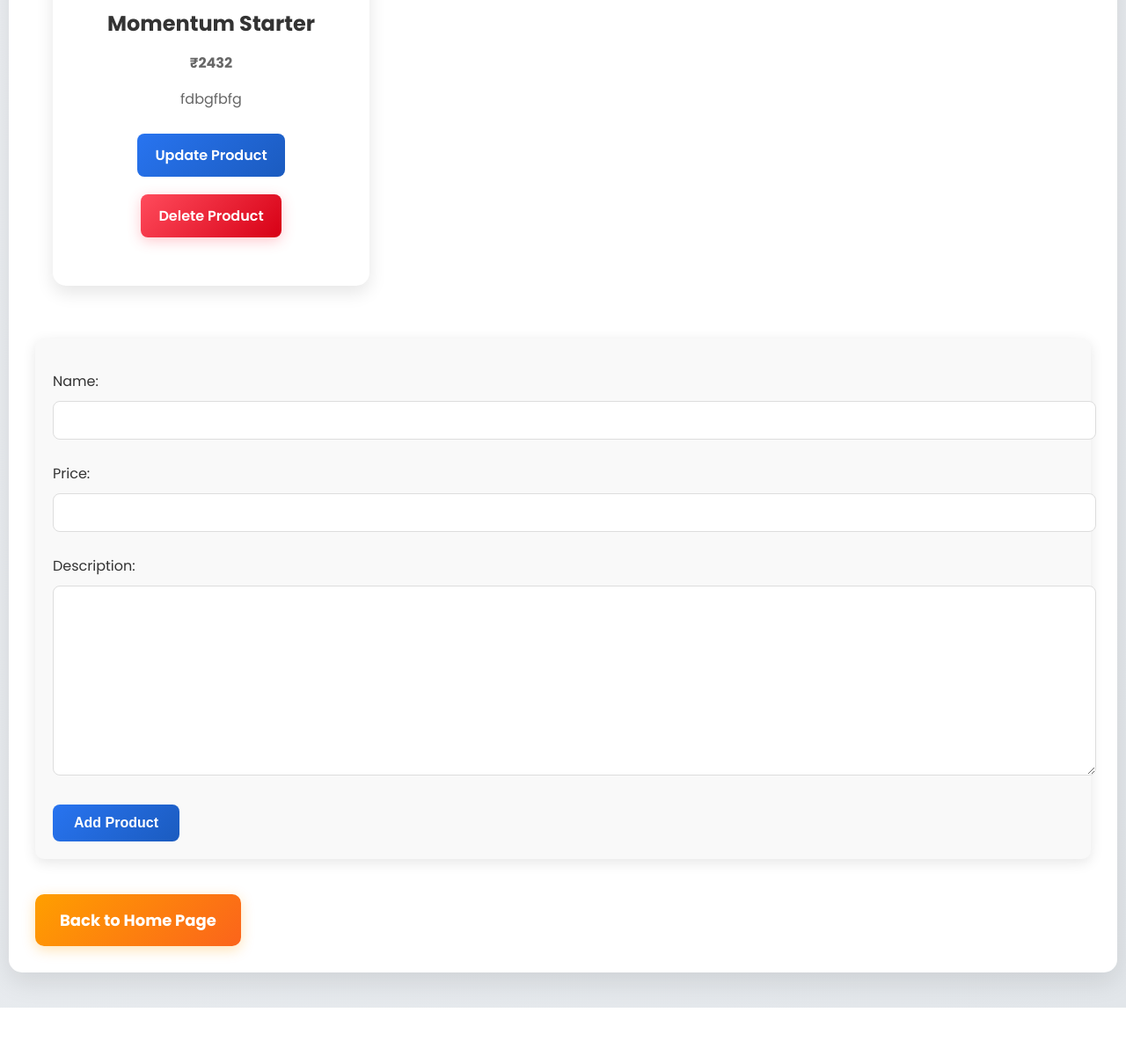
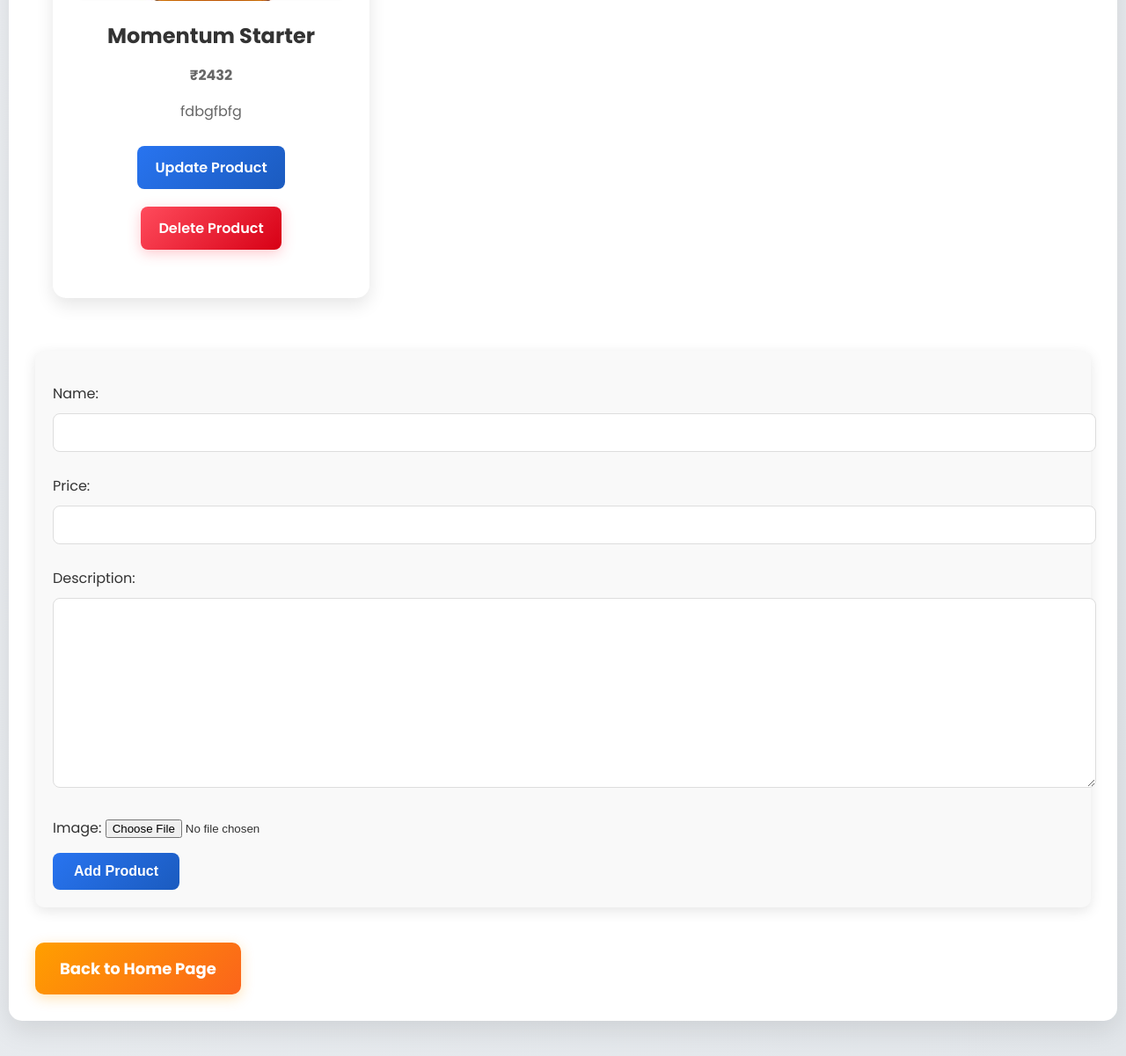
Before and after one commit to Root-X-Admin/Django, a Django app: page /electronics/product/ in a window 1280 px wide. Shown: the part 1235-2436 px from the top of the page at 88% size. Before the commit the page ends 2381 px from the top, so only its background shows below. Run offline with Django 5.2, Linux system fonts and the light colour scheme; data comes from the database, SQL or seed files in the repository; both versions use the stored data as it was after the commit.

Commit message:
Add product form and update product detail view for product submission

```diff
--- a/flipkart/electronics/forms.py
+++ b/flipkart/electronics/forms.py
@@ -4,4 +4,7 @@ from .models import Product
 class ProductForm(forms.ModelForm):
     class Meta:
         model = Product
-        fields = ['id', 'name', 'price', 'description']
+        fields = ['id', 'name', 'price', 'description', 'image']
+        widgets = {
+            'image': forms.ClearableFileInput(attrs={'accept': 'image/*'})  # ✅ Allow image selection
+        }
--- a/flipkart/electronics/models.py
+++ b/flipkart/electronics/models.py
@@ -6,6 +6,7 @@ class Product(models.Model):
     name = models.CharField(max_length=100)
     price = models.IntegerField()
     description = models.TextField()
+    image = models.ImageField(upload_to='images/', null=True, blank=True)
 
     def __str__(self):
         return self.name
--- a/flipkart/electronics/templates/electronics/product_detail.html
+++ b/flipkart/electronics/templates/electronics/product_detail.html
@@ -249,8 +249,12 @@
         <div class="product-grid">
             {% for pro in prod %}
             <div class="product">
-                <img src="{{ pro.image_url }}" alt="{{ pro.name }}">
                 <div class="product-info">
+                     {% if pro.image %}
+                        <img src="{{ pro.image.url }}" alt="{{ pro.name }}">
+                    {% else %}
+                        <img src="https://via.placeholder.com/250x180?text=No+Image" alt="No Image">
+                    {% endif %}
                     <h2>{{ pro.name }}</h2>
                     <p class="price">₹{{ pro.price }}</p>
                     <p>{{ pro.description }}</p>
@@ -263,7 +267,7 @@
         </div>
 
         <div class="form-container">
-            <form method="post">
+            <form method="post" enctype="multipart/form-data">
                 {% csrf_token %}
                 {{ form.as_p }}
                 <input type="submit" value="Add Product" class="submit-btn" name="add_product">
--- a/flipkart/electronics/templates/electronics/update_product.html
+++ b/flipkart/electronics/templates/electronics/update_product.html
@@ -40,7 +40,7 @@
 <body>
     <div class="form-container">
         <h1>Update Product</h1>
-        <form method="post">
+        <form method="post", enctype="multipart/form-data">
             {% csrf_token %}
             {{ form.as_p }}
             <input type="submit" value="Update Product" class="submit-btn">
--- a/flipkart/electronics/views.py
+++ b/flipkart/electronics/views.py
@@ -12,17 +12,16 @@ def product_detail(request):
     prod = Product.objects.all()
     form = ProductForm()
     if request.method == "POST":
-        form = ProductForm(request.POST)
+        form = ProductForm(request.POST, request.FILES)
         if form.is_valid():
             form.save()
-            form = ProductForm()
     return render(request, 'electronics/product_detail.html', {"prod":prod, "form" : form})
 
 def update_product(request, id):
     prod = get_object_or_404(Product, id=id)
 
     if request.method == "POST":
-        form = ProductForm(request.POST, instance=prod)
+        form = ProductForm(request.POST, request.FILES, instance=prod)
         if form.is_valid():
             form.save()
             return redirect('product_detail')
--- a/flipkart/flipkart/settings.py
+++ b/flipkart/flipkart/settings.py
@@ -14,6 +14,11 @@ from pathlib import Path
 
 # Build paths inside the project like this: BASE_DIR / 'subdir'.
 BASE_DIR = Path(__file__).resolve().parent.parent
+
+import os
+
+MEDIA_URL = '/media/'
+MEDIA_ROOT = os.path.join(BASE_DIR, 'media')
 
 
 # Quick-start development settings - unsuitable for production
--- a/flipkart/flipkart/urls.py
+++ b/flipkart/flipkart/urls.py
@@ -17,9 +17,14 @@ Including another URLconf
 from django.contrib import admin
 from django.urls import path, include
 from electronics import views
+from django.conf import settings
+from django.conf.urls.static import static
 
 urlpatterns = [
     path('admin/', admin.site.urls),
     path('', views.home, name='home'),
     path('electronics/', include('electronics.urls')),
 ]
+
+if settings.DEBUG:
+    urlpatterns += static(settings.MEDIA_URL, document_root=settings.MEDIA_ROOT)
```
Also changed, not shown: flipkart/db.sqlite3, flipkart/electronics/migrations/0002_product_image.py (added), flipkart/media/images/detol.jpg (added), flipkart/media/images/glucose_monitor.jpg (added), flipkart/media/images/weight_machine.jpg (added), flipkart/media/images/wow_face_wash.jpg (added), flipkart/media/images/wow_face_wash_lwRUQbg.jpg (added).
